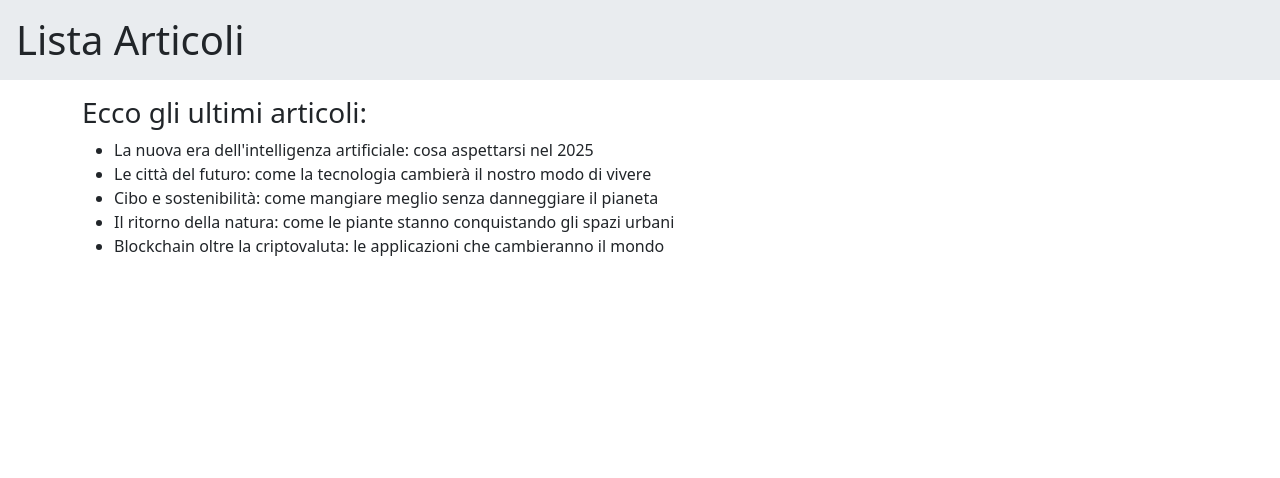
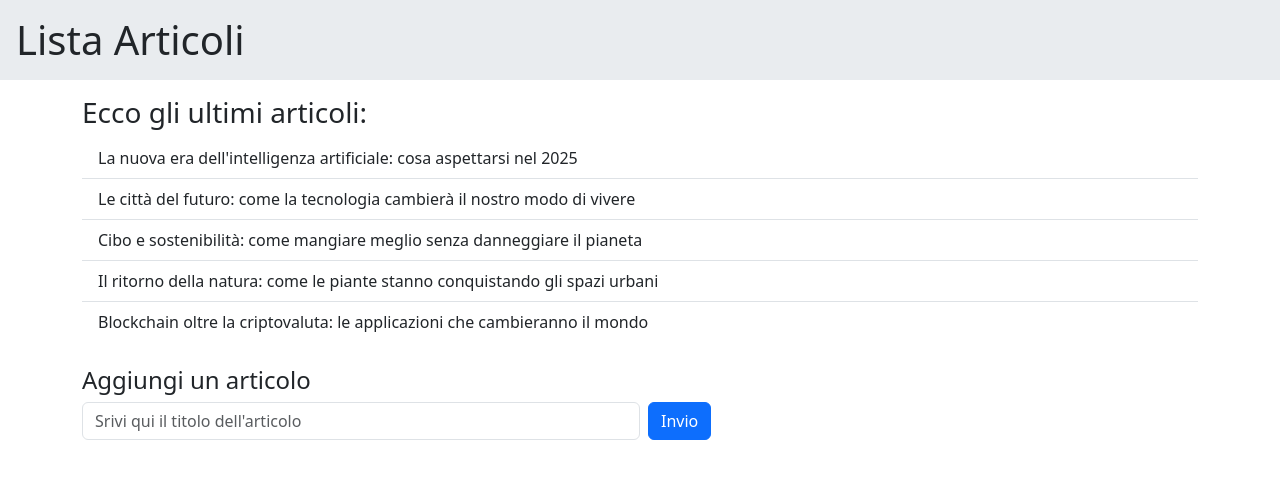
Before and after one commit to fabiodagostino27/react-form, a React (Vite) app: page / in a window 1280 px wide. Shown: the top 478 px of the page. Built offline with nearby package versions, Linux system fonts and the light colour scheme.

Commit message:
ADD: form

```diff
--- a/src/components/Article.jsx
+++ b/src/components/Article.jsx
@@ -1,5 +1,5 @@
 export const Article = (props) => {
     return (
-        <li>{props.article}</li>
+        <li className="list-group-item">{props.article}</li>
     )
 }
--- /dev/null
+++ b/src/components/Form.jsx
@@ -0,0 +1,11 @@
+export const Form = () => {
+    return (
+        <div>
+            <h4>Aggiungi un articolo</h4>
+            <form className="d-flex">
+                <input className="form-control w-50 me-2" type="text" placeholder="Srivi qui il titolo dell'articolo"/>
+                <button className="btn btn-primary">Invio</button>
+            </form>
+        </div>
+    )
+}
--- a/src/components/Main.jsx
+++ b/src/components/Main.jsx
@@ -1,4 +1,5 @@
 import { Article } from "./Article";
+import { Form } from "./Form";
 
 export const Main = (props) => {
     const articles = props.articles;
@@ -6,11 +7,12 @@ export const Main = (props) => {
     return (
         <main className="container">
             <h3>Ecco gli ultimi articoli:</h3>
-            <ul>
+            <ul className="list-group list-group-flush mb-4">
                 {
                     articles.map(element => <Article article={element}/>)
                 }
             </ul>
+            <Form/>
         </main>
     )
 }
```
